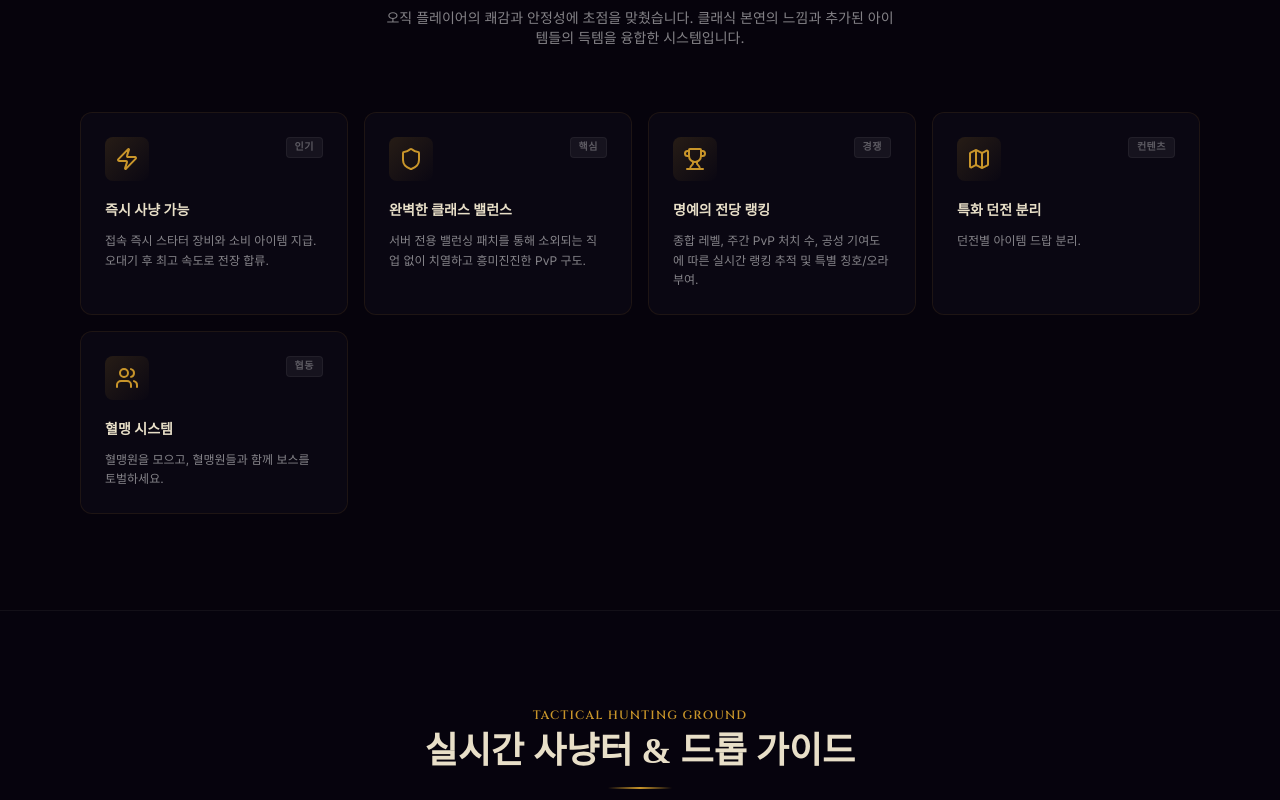
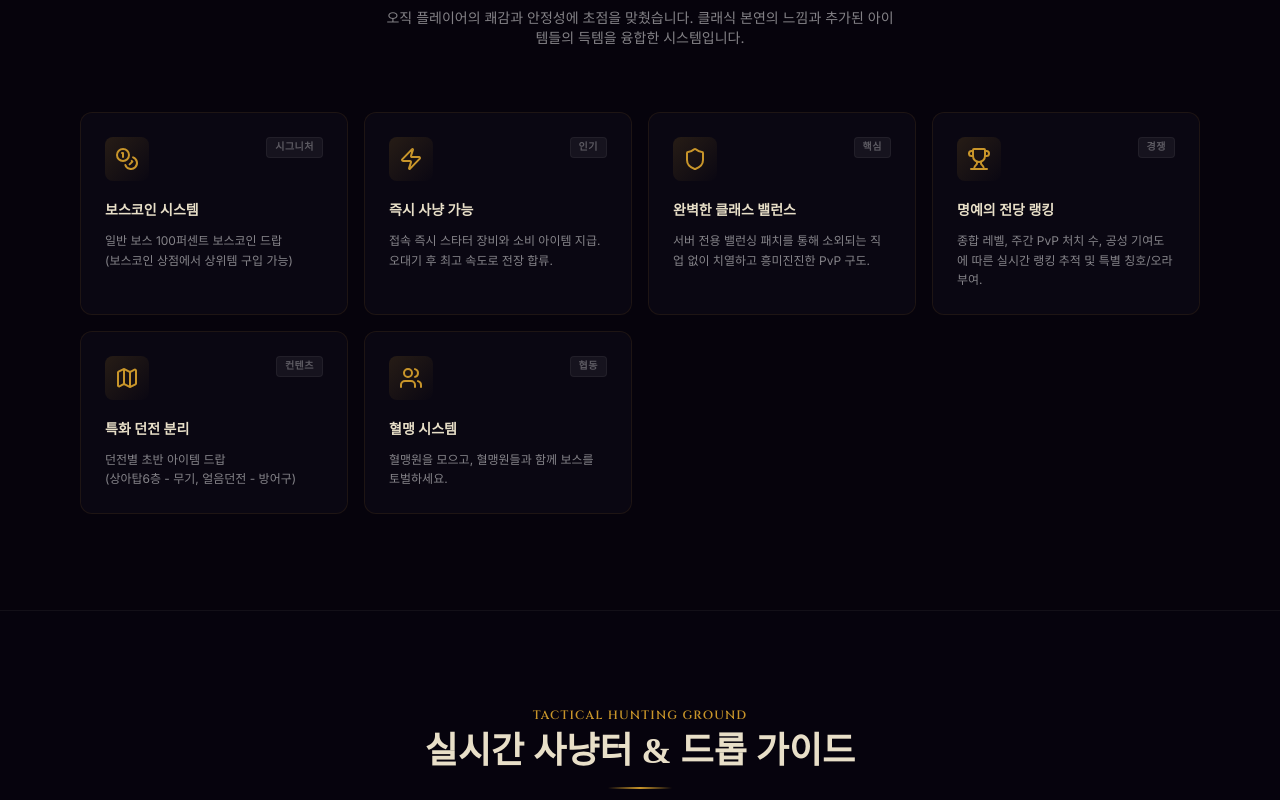
Before and after one commit to Soonhyouk/Hwanghon_1, a React (Vite) app: page / in a window 1280 px wide. Shown: the part 1380-2180 px from the top of the page. Built offline with nearby package versions, Linux system fonts and the light colour scheme.

Commit message:
feat: update server features and promo text
- Add "Boss Coin" system to features
- Update dungeon drop descriptions
- Refine promo text details
- Apply line-break support to feature descriptions

```diff
--- a/src/App.tsx
+++ b/src/App.tsx
@@ -21,7 +21,8 @@ import {
   Calendar,
   Sparkles,
   Volume2,
-  Send
+  Send,
+  Coins
 } from "lucide-react";
 import { motion, AnimatePresence } from "motion/react";
 // @ts-ignore
@@ -57,6 +58,12 @@ const NAV_LINKS = [
 
 const FEATURES = [
   {
+    icon: <Coins size={24} />,
+    title: "보스코인 시스템",
+    desc: "일반 보스 100퍼센트 보스코인 드랍\n(보스코인 상점에서 상위템 구입 가능)",
+    badge: "시그니처"
+  },
+  {
     icon: <Zap size={24} />,
     title: "즉시 사냥 가능",
     desc: "접속 즉시 스타터 장비와 소비 아이템 지급. 오대기 후 최고 속도로 전장 합류.",
@@ -77,7 +84,7 @@ const FEATURES = [
   {
     icon: <Map size={24} />,
     title: "특화 던전 분리",
-    desc: "던전별 아이템 드랍 분리.",
+    desc: "던전별 초반 아이템 드랍\n(상아탑6층 - 무기, 얼음던전 - 방어구)",
     badge: "컨텐츠"
   },
   {
@@ -275,7 +282,7 @@ export default function App() {
   }, [zoneSearch, zoneDiffFilter]);
 
   // Promo text copy function
-  const promoText = `⭕️⭕️２．０　반하자　황혼서버⭕️⭕️8월 17일　월요일　19시 오대기ㅡ20시 오픈⭕️⭕️샤르나변신⭕️⭕️
+  const promoText = `⭕️⭕️２．０　반하자　황혼서버⭕️⭕️8월 17일　월요일　19시 오대기ㅡ20시 오픈⭕️⭕️오대기때만 샤르나주문서 지급⭕️⭕️
 
 
 ✡️ 빛과 어둠이 교차하는 순간, 진짜 전투가 시작된다. ✡️
@@ -684,7 +691,7 @@ export default function App() {
                 <h3 className="font-bold text-sm text-[#e8dfc8] mb-2.5" style={{ fontFamily: "'Noto Serif KR', serif" }}>
                   {feat.title}
                 </h3>
-                <p className="text-xs text-white/50 leading-relaxed group-hover:text-white/70 transition-colors">
+                <p className="text-xs text-white/50 leading-relaxed group-hover:text-white/70 transition-colors whitespace-pre-line">
                   {feat.desc}
                 </p>
               </div>
```
